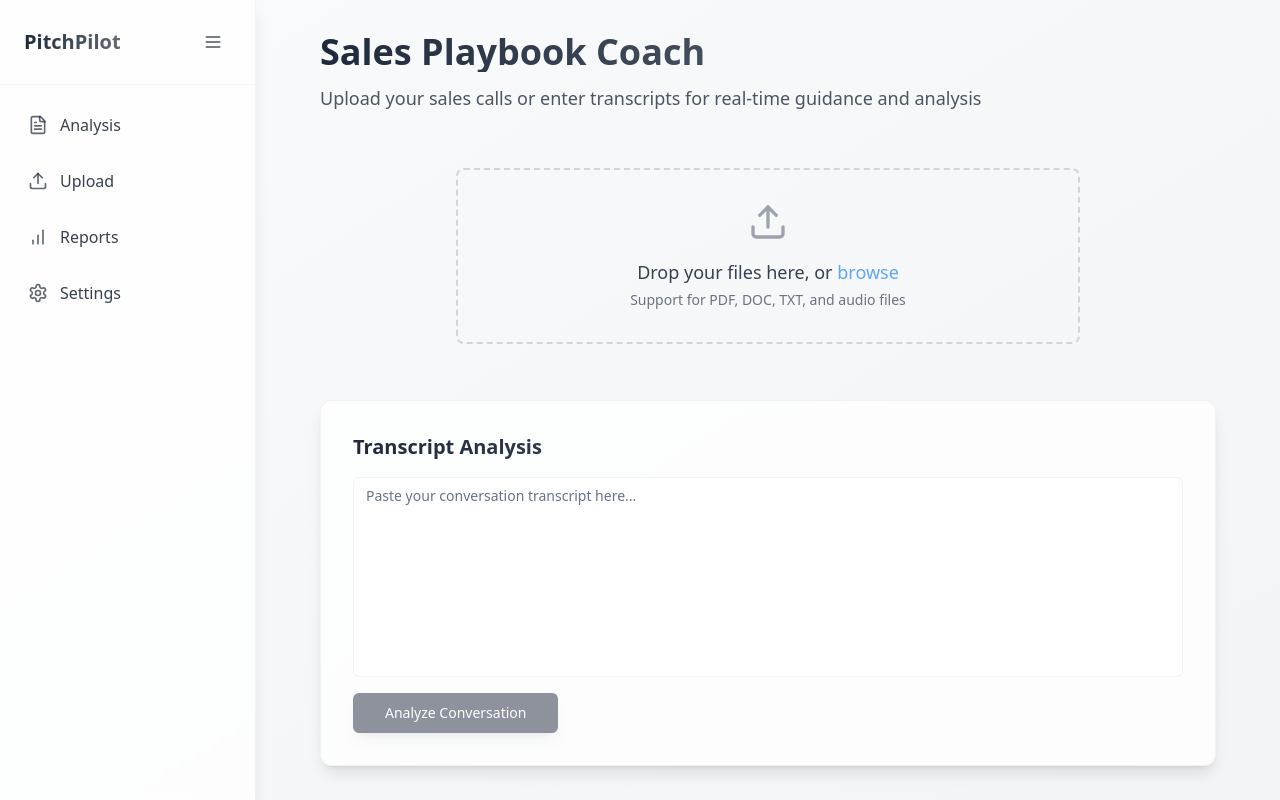
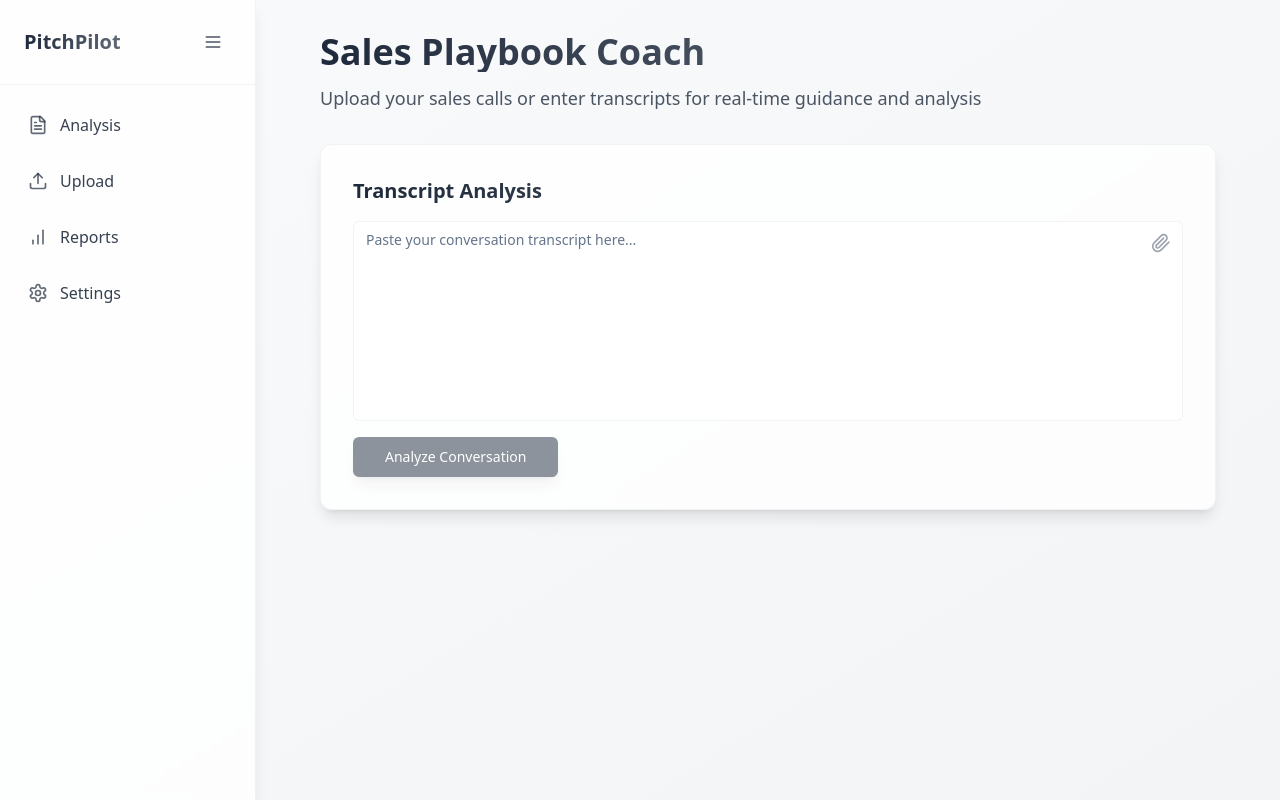
Before and after one commit to danteocualesjr/pitch-pilot-61b4a8cd, a React (Vite) app: page / in a window 1280 px wide. Built offline with nearby package versions, Linux system fonts and the light colour scheme.

Commit message:
Remove file upload box, add chatbox file upload
- Removed the dedicated file upload box.
- Added a paperclip icon to the chat box.
- Implemented drag-and-drop functionality for file uploads within the chat box.

```diff
--- a/src/pages/Index.tsx
+++ b/src/pages/Index.tsx
@@ -1,15 +1,17 @@
 
 import { useState } from "react";
 import Sidebar from "@/components/Sidebar";
-import FileUpload from "@/components/FileUpload";
 import { Textarea } from "@/components/ui/textarea";
 import { Button } from "@/components/ui/button";
+import { Paperclip } from "lucide-react";
 import AnalysisVisualizations from "@/components/AnalysisVisualizations";
 
 const Index = () => {
   const [transcript, setTranscript] = useState("");
   const [isAnalyzing, setIsAnalyzing] = useState(false);
   const [showResults, setShowResults] = useState(false);
+  const [isDragging, setIsDragging] = useState(false);
+  const [files, setFiles] = useState<File[]>([]);
 
   const handleAnalyze = () => {
     if (!transcript.trim()) return;
@@ -22,6 +24,30 @@ const Index = () => {
     }, 1500);
 
     console.log("Analyzing:", transcript);
+  };
+
+  const handleDragOver = (e: React.DragEvent) => {
+    e.preventDefault();
+    setIsDragging(true);
+  };
+
+  const handleDragLeave = (e: React.DragEvent) => {
+    e.preventDefault();
+    setIsDragging(false);
+  };
+
+  const handleDrop = (e: React.DragEvent) => {
+    e.preventDefault();
+    setIsDragging(false);
+    const droppedFiles = Array.from(e.dataTransfer.files);
+    setFiles((prev) => [...prev, ...droppedFiles]);
+  };
+
+  const handleFileSelect = (e: React.ChangeEvent<HTMLInputElement>) => {
+    if (e.target.files) {
+      const selectedFiles = Array.from(e.target.files);
+      setFiles((prev) => [...prev, ...selectedFiles]);
+    }
   };
 
   return (
@@ -38,18 +64,55 @@ const Index = () => {
             </p>
           </div>
 
-          <FileUpload />
-
           <div className="bg-white/80 backdrop-blur-sm rounded-xl shadow-lg border border-gray-200/50 p-8 space-y-4 transition-all hover:shadow-xl">
             <h2 className="text-xl font-semibold bg-gradient-to-r from-primary to-primary/70 bg-clip-text text-transparent">
               Transcript Analysis
             </h2>
-            <Textarea
-              value={transcript}
-              onChange={(e) => setTranscript(e.target.value)}
-              placeholder="Paste your conversation transcript here..."
-              className="min-h-[200px] text-gray-700 bg-white/50 backdrop-blur-sm border-gray-200/50 focus:border-primary/30 transition-all resize-none"
-            />
+            <div
+              className="relative"
+              onDragOver={handleDragOver}
+              onDragLeave={handleDragLeave}
+              onDrop={handleDrop}
+            >
+              {isDragging && (
+                <div className="absolute inset-0 border-2 border-dashed border-primary/50 bg-primary/5 rounded-lg flex items-center justify-center z-10">
+                  <p className="text-primary/70 text-lg font-medium">Drop files here to add to chat</p>
+                </div>
+              )}
+              <div className="relative">
+                <Textarea
+                  value={transcript}
+                  onChange={(e) => setTranscript(e.target.value)}
+                  placeholder="Paste your conversation transcript here..."
+                  className="min-h-[200px] text-gray-700 bg-white/50 backdrop-blur-sm border-gray-200/50 focus:border-primary/30 transition-all resize-none pr-10"
+                />
+                <label className="absolute right-3 top-3 cursor-pointer text-gray-400 hover:text-primary transition-colors">
+                  <Paperclip className="h-5 w-5" />
+                  <input
+                    type="file"
+                    className="hidden"
+                    multiple
+                    onChange={handleFileSelect}
+                  />
+                </label>
+              </div>
+            </div>
+            {files.length > 0 && (
+              <div className="space-y-2">
+                {files.map((file, index) => (
+                  <div
+                    key={index}
+                    className="flex items-center space-x-3 p-2 bg-gray-50 rounded-lg text-sm text-gray-600"
+                  >
+                    <Paperclip className="h-4 w-4 text-gray-400" />
+                    <span className="flex-1 truncate">{file.name}</span>
+                    <span className="text-gray-400">
+                      {(file.size / 1024 / 1024).toFixed(2)} MB
+                    </span>
+                  </div>
+                ))}
+              </div>
+            )}
             <Button
               onClick={handleAnalyze}
               className="bg-primary hover:bg-primary/90 text-white px-8 shadow-lg hover:shadow-xl transition-all duration-300"
```
